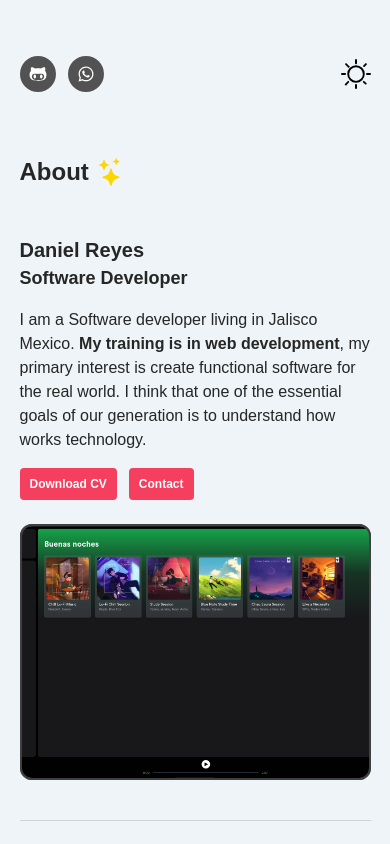
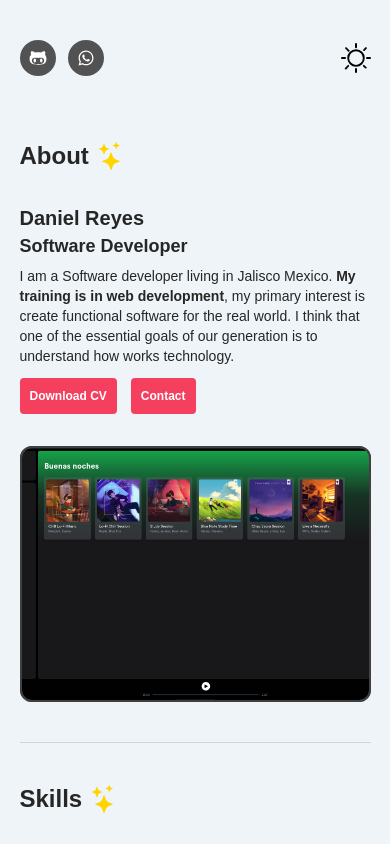
Before and after one commit to DanielSoftwareDeveloper/astro-portfolio, an Astro site: page / in a window 390 px wide. Shown: the top 844 px of the page. Built offline with nearby package versions, Linux system fonts and the light colour scheme; Astro itself is replaced by a stand-in of ours.

Commit message:
ui margin changes

```diff
--- a/src/components/skills/AppSkills.astro
+++ b/src/components/skills/AppSkills.astro
@@ -3,6 +3,6 @@ import { iconsList } from "../../typescript/constants";
 import Skill from "./Skill.astro";
 ---
 
-<div class="content grid grid-cols-4 md:grid-cols-6 lg:grid-cols-10 flex-wrap justify-center gap-10">
+<div class="content grid grid-cols-4 md:grid-cols-6 lg:grid-cols-10  gap-10">
     {iconsList.map((svg) => <Skill icon={svg.icon} name={svg.name} />)}
 </div>
--- a/src/components/ui/Title.astro
+++ b/src/components/ui/Title.astro
@@ -7,7 +7,7 @@ interface Props {
 const { title } = Astro.props;
 ---
 
-<div class="flex items-center space-x-2 mb-12">
+<div class="flex items-center space-x-2 mb-8 md:mb-10 lg:mb-12">
     <h2 class="text-2xl font-bold">
         {title}
     </h2>
--- a/src/layouts/Layout.astro
+++ b/src/layouts/Layout.astro
@@ -24,7 +24,7 @@ const { title, description } = Astro.props;
   </head>
   <body
     class="bg-[#EEF4F7] text-neutral-800
-    dark:bg-[radial-gradient(ellipse_at_top,_var(--tw-gradient-stops))] dark:from-gray-800 dark:to-neutral-800 dark:text-neutral-100 my-14"
+    dark:bg-[radial-gradient(ellipse_at_top,_var(--tw-gradient-stops))] dark:from-gray-800 dark:to-neutral-800 dark:text-neutral-100 my-10 md:my-12 lg:my-14"
   >
     <Navbar />
     <main class="content my-16 lg:my-20">
--- a/src/pages/index.astro
+++ b/src/pages/index.astro
@@ -1,6 +1,6 @@
 ---
 import Title from "../components/ui/Title.astro";
-import Layout from "../layouts/Layout.astro"
+import Layout from "../layouts/Layout.astro";
 import AppSkills from "../components/skills/AppSkills.astro";
 import Slider from "../components/ui/Slider.astro";
 ---
@@ -11,18 +11,19 @@ import Slider from "../components/ui/Slider.astro";
 >
   <section class="">
     <Title title="About" />
-    <div class="grid grid-cols-1 md:grid-cols-2 gap-6 md:gap-8">
-      <div class="w-full">
+    <div class="grid grid-cols-1 md:grid-cols-2 gap-8 md:gap-10">
+      <div class="w-full self-center">
         <h1 class="text-xl font-bold">Daniel Reyes</h1>
         <h2 class="text-lg font-bold text-color-1">Software Developer</h2>
-        <p class="text-pretty my-4">
+        <p class="text-sm md:text-base text-pretty mt-1.5 mb-3 md:my-4">
           I am a Software developer living in Jalisco Mexico. <span
-            class="font-semibold text-color-1">My training is in web development</span
+            class="font-semibold text-color-1"
+            >My training is in web development</span
           >, my primary interest is create functional software for the real
           world. I think that one of the essential goals of our generation is to
           understand how works technology.
         </p>
-        <div class="flex space-x-3">
+        <div class="flex space-x-3.5">
           <button class="button">Download CV</button>
           <button class="button">Contact</button>
         </div>
--- a/src/styles/globals.css
+++ b/src/styles/globals.css
@@ -4,7 +4,6 @@
 
 body {
   font-family: "Onest Variable", sans-serif;
-
 }
 
 @layer components {
@@ -16,7 +15,7 @@ body {
   }
 
   .button {
-    @apply bg-rose-500 text-white px-2.5 py-2 text-xs md:text-sm font-semibold rounded hover:bg-rose-600 transition-colors duration-150;
+    @apply bg-rose-500 text-white px-2.5 py-2.5 md:py-2 text-xs md:text-sm font-semibold rounded hover:bg-rose-600 transition-colors duration-150;
   }
 
   .border-item {
```
